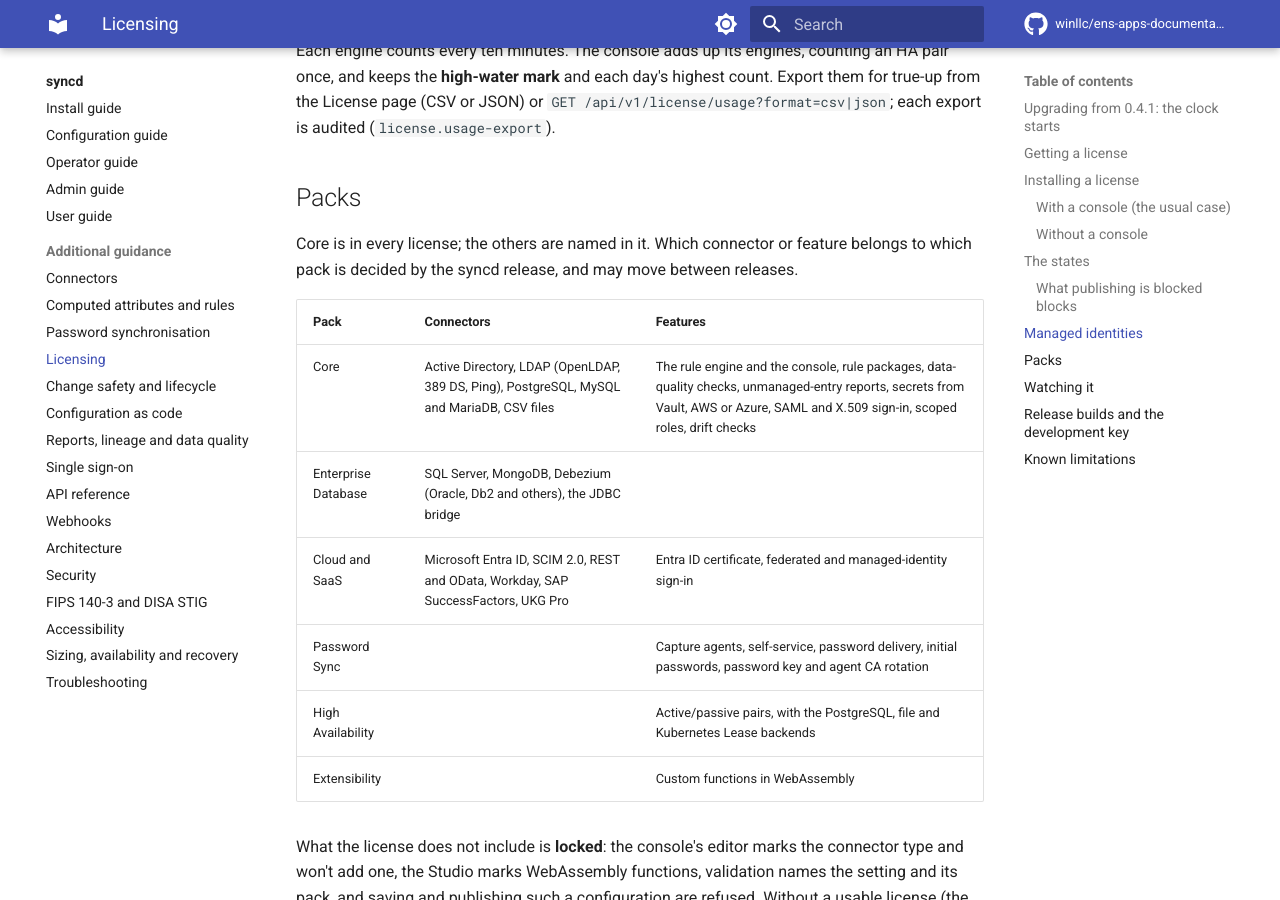
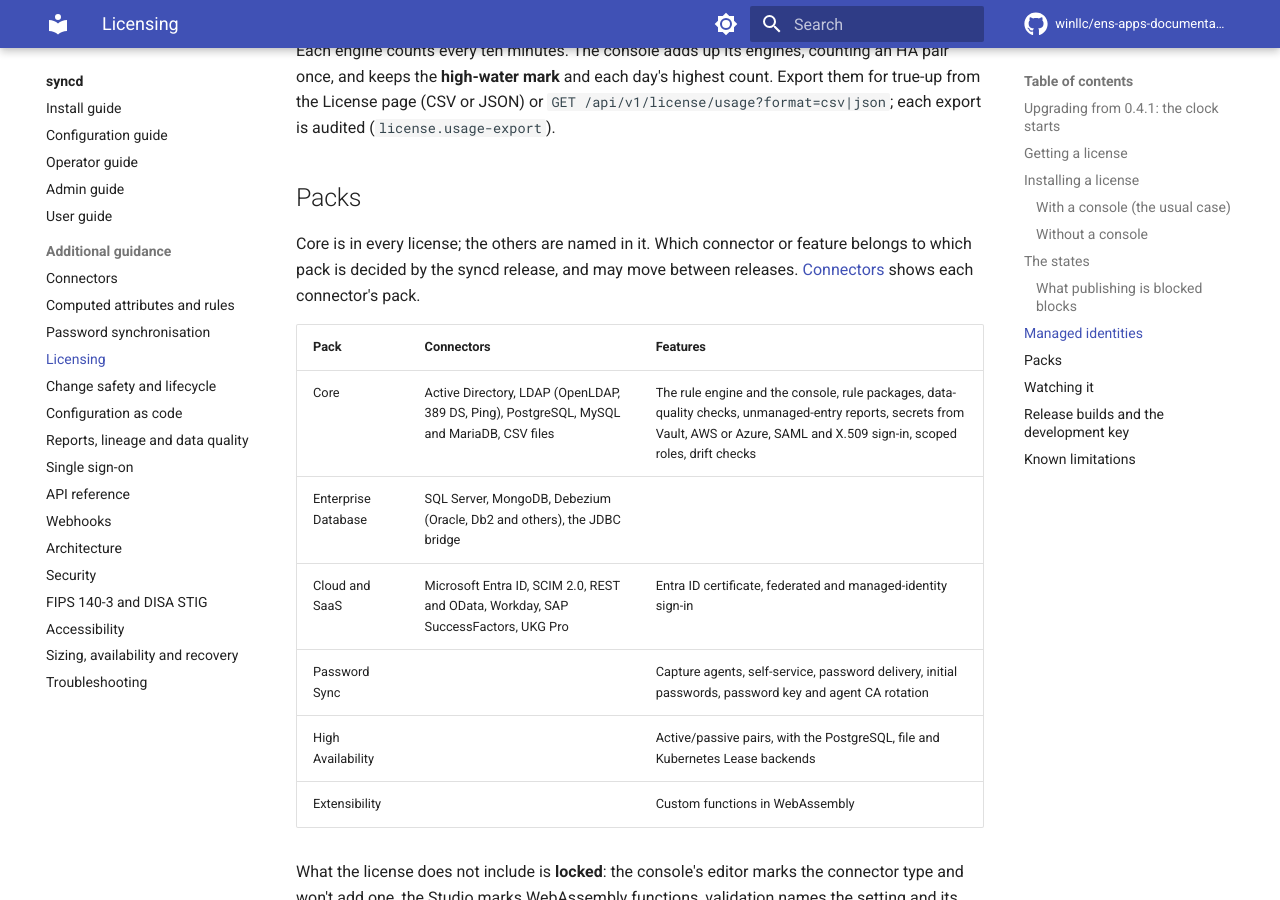
Before and after one commit to winllc/ens-apps-documentation, an MkDocs documentation site: the page built from docs/syncd/licensing.md, in a window 1280 px wide and 900 px high, scrolled down 3786 px. Built offline with MkDocs 1.6.1 and Material for MkDocs 9.7.7, drawn with Linux system fonts in a browser that asks for light colours; comment, search, counter and statistics services are not loaded.

Commit message:
syncd 0.5.0: configuration and connectors
Checked against a9d17c6. Configuration: the 0.5.0 templates, secret
references to Vault, AWS and Azure, api.access tiers, signed
configurations, the license file, WebAssembly limits, the Kubernetes
lease, the clear-text password rule and key rotation, unmanaged entries,
leaver and group settings, correlation across views, and the console's
SAML, certificate sign-in, sign-in policy, KMS and license settings.
Connectors: a pack column, the REST/OData source and the HR presets
(tested against fakes only), Entra and SCIM sign-in methods, LDAP CA
files, the PostgreSQL TRUNCATE and idle-stream changes, and the tested
servers. Where the release notes put local_control and local_reveal
under api.access, the page follows the code (api.local_*).

Co-Authored-By: Claude Opus 5.5 <noreply@anthropic.com>
Claude-Session: https://claude.ai/code/session_015i4tKYu9HNnoicm7dBSptk

```diff
--- a/docs/syncd/licensing.md
+++ b/docs/syncd/licensing.md
@@ -132,7 +132,8 @@ License page (CSV or JSON) or `GET /api/v1/license/usage?format=csv|json`; each
 ## Packs
 
 Core is in every license; the others are named in it. Which connector or feature belongs to which
-pack is decided by the syncd release, and may move between releases.
+pack is decided by the syncd release, and may move between releases. [Connectors](connectors.md#at-a-glance) shows
+each connector's pack.
 
 | Pack | Connectors | Features |
 |---|---|---|
```
Also changed, not shown: docs/syncd/configuration.md (+1 -1 lines).
